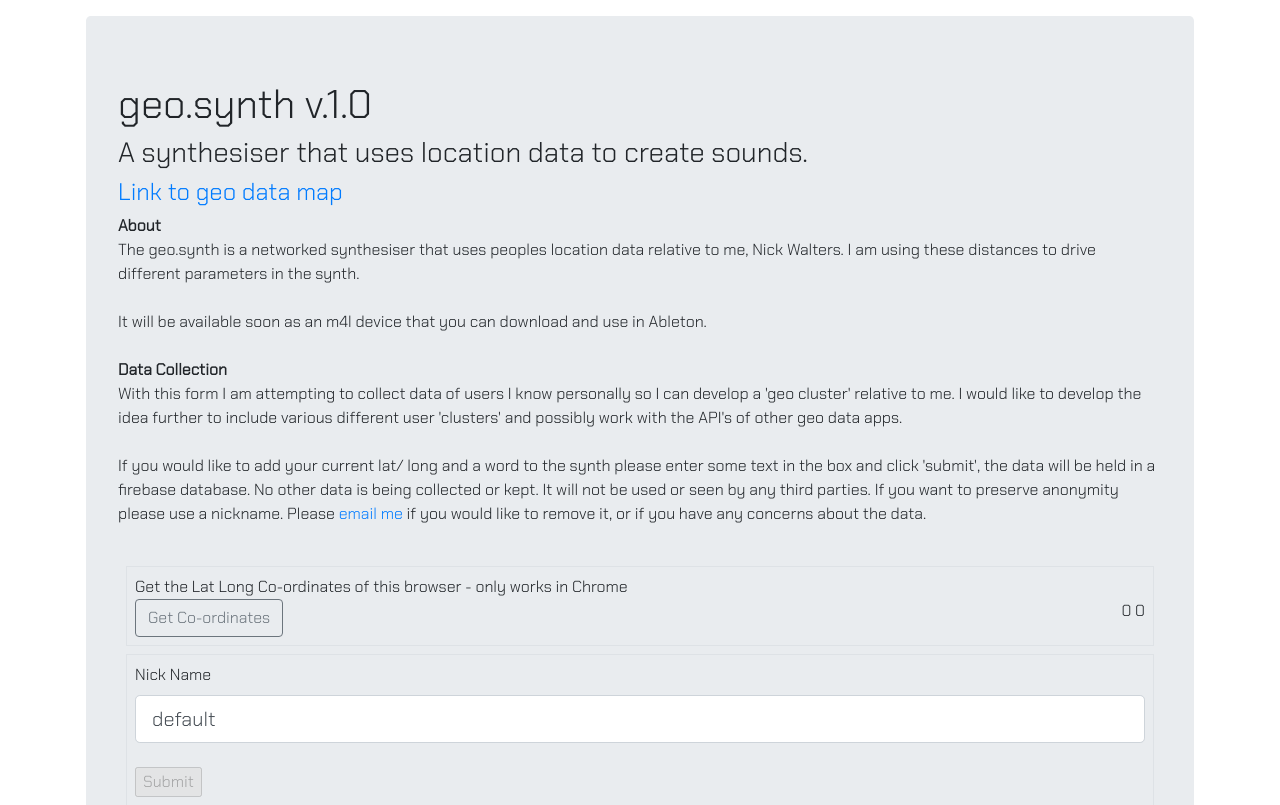
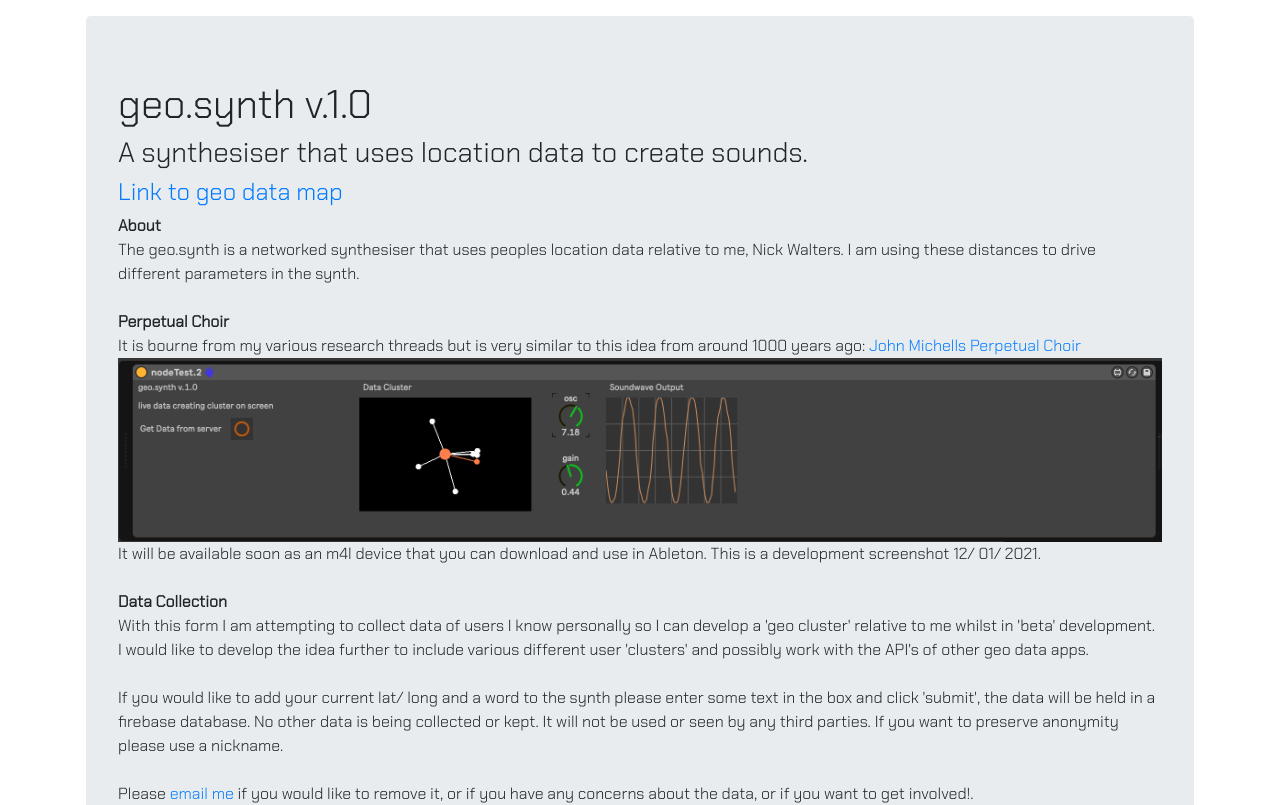
Before and after one commit to nimuse2/geodata, a React (Create React App) app: page / in a window 1280 px wide. Shown: the top 805 px of the page. Built offline with nearby package versions, Linux system fonts and the light colour scheme.

Commit message:
added m4l device pic

```diff
--- a/src/App.js
+++ b/src/App.js
@@ -7,6 +7,7 @@ import Form from "react-bootstrap/Form";
 
 import './App.css';
 import db from './firebase.js';
+import pic from './img/interface-1.png';
 
 class App extends Component {
 
@@ -101,13 +102,22 @@ class App extends Component {
                 <br/>
                 The geo.synth is a networked synthesiser that uses peoples location data relative to me, Nick Walters.  I am using these distances to drive different parameters in the synth.
                 <br/><br/>
-                It will be available soon as an m4l device that you can download and use in Ableton.
+                <strong>Perpetual Choir</strong>
+                <br/>
+                It is bourne from my various research threads but is very similar to this idea from around 1000 years ago:
+                <a href="https://sacred.numbersciences.org/2018/12/27/john-michells-perpetual-choirs/"> John Michells Perpetual Choir</a>
+                <div>
+                    <img alt="ableton device" src={pic}></img>
+                </div>
+                It will be available soon as an m4l device that you can download and use in Ableton. This is a development screenshot 12/ 01/ 2021.
                 <br/><br/>
                 <strong>Data Collection</strong>
                 <br/>
-                With this form I am attempting to collect data of users I know personally so I can develop a 'geo cluster' relative to me.  I would like to develop the idea further to include various different user 'clusters' and possibly work with the API's of other geo data apps.
+                With this form I am attempting to collect data of users I know personally so I can develop a 'geo cluster' relative to me whilst in 'beta' development.  I would like to develop the idea further to include various different user 'clusters' and possibly work with the API's of other geo data apps.
                 <br/><br/>
-                If you would like to add your current lat/ long and a word to the synth please enter some text in the box and click 'submit', the data will be held in a firebase database.  No other data is being collected or kept. It will not be used or seen by any third parties. If you want to preserve anonymity please use a nickname.  Please <a href="mailto: nick@nickwalters.co.uk">email me</a> if you would like to remove it, or if you have any concerns about the data.
+                If you would like to add your current lat/ long and a word to the synth please enter some text in the box and click 'submit', the data will be held in a firebase database.  No other data is being collected or kept. It will not be used or seen by any third parties. If you want to preserve anonymity please use a nickname.
+                <br/><br/>
+                Please <a href="mailto: nick@nickwalters.co.uk">email me</a> if you would like to remove it, or if you have any concerns about the data, or if you want to get involved!.
                 <br/><br/>
 
               </p>
--- a/src/index.css
+++ b/src/index.css
@@ -23,3 +23,7 @@ code {
   font-family: source-code-pro, Menlo, Monaco, Consolas, 'Courier New',
     monospace;
 }
+
+img {
+  width: 100%;
+}
```
Also changed, not shown: src/img/interface-1.png (added), 1 other file (tests, documents, lock files or other folders).
